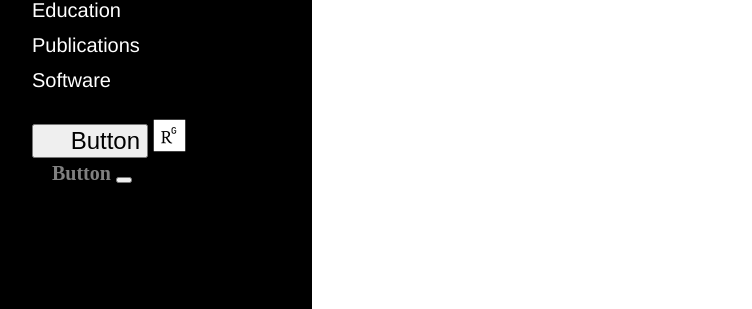
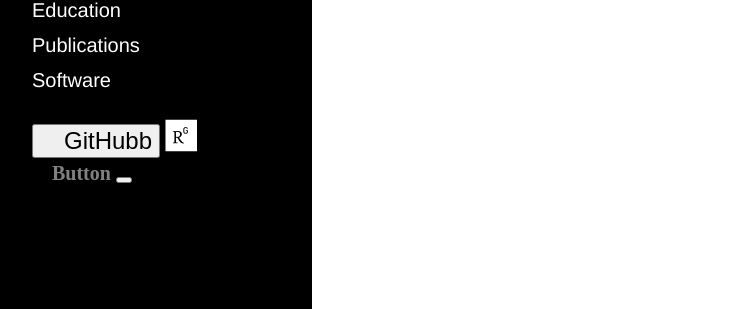
Before and after one commit to songweizhi/songweizhi.github.io, a Jekyll site: the page built from index.md, in a window 1280 px wide. Shown: the part 451-760 px from the top of the page, without its empty margins (8-760 px from the left). Built offline with Jekyll 4.4.1, drawn with Linux system fonts in a browser that asks for light colours; nearby versions of some CDN libraries.

Commit message:
Initial commit

```diff
--- a/_includes/social.html
+++ b/_includes/social.html
@@ -2,7 +2,7 @@
 
   {% if site.github_username %}
   <a href="https://github.com/songweizhi">
-    <button style="font-size:24px"> <i class="fa fa-github"></i> Button </button>
+    <button style="font-size:24px"> <i class="fa fa-github"></i>GitHubb</button>
   </a>
   {% endif %}
 
```
